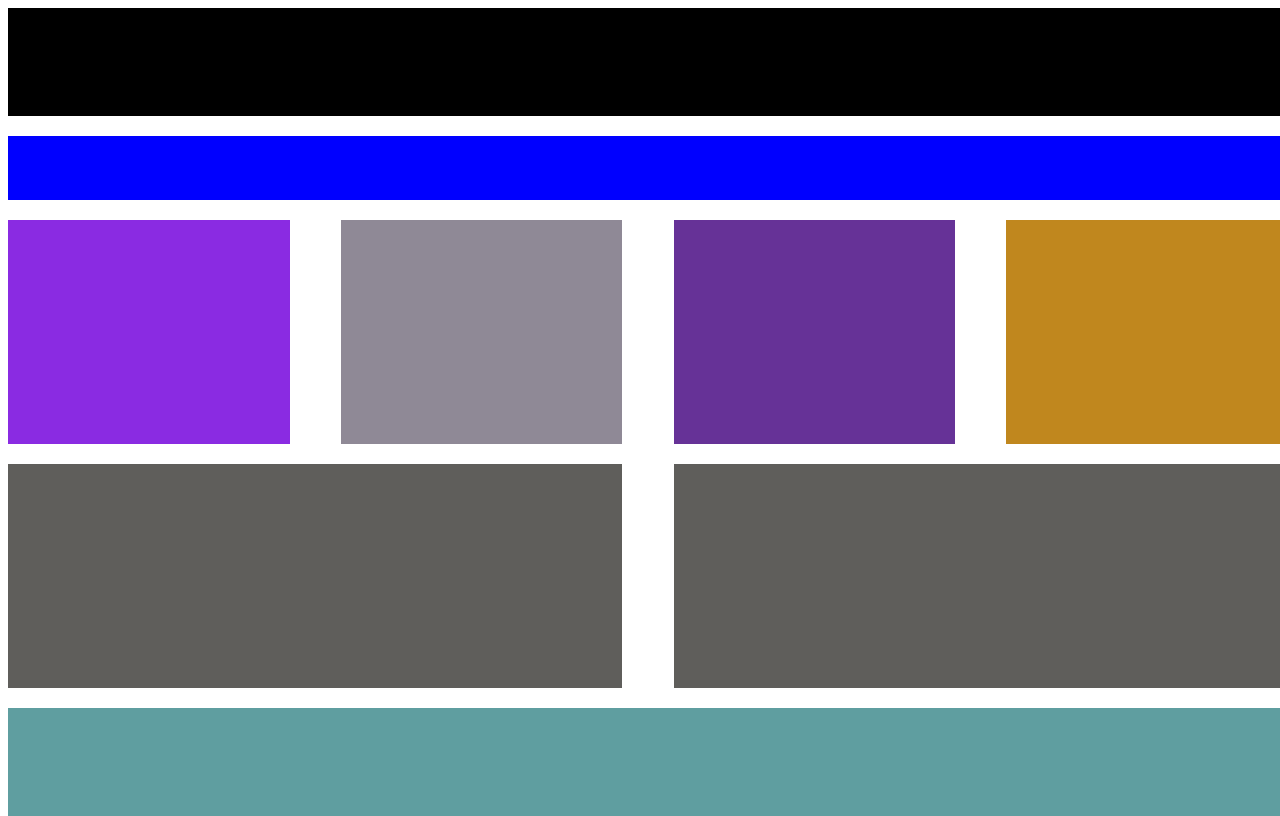
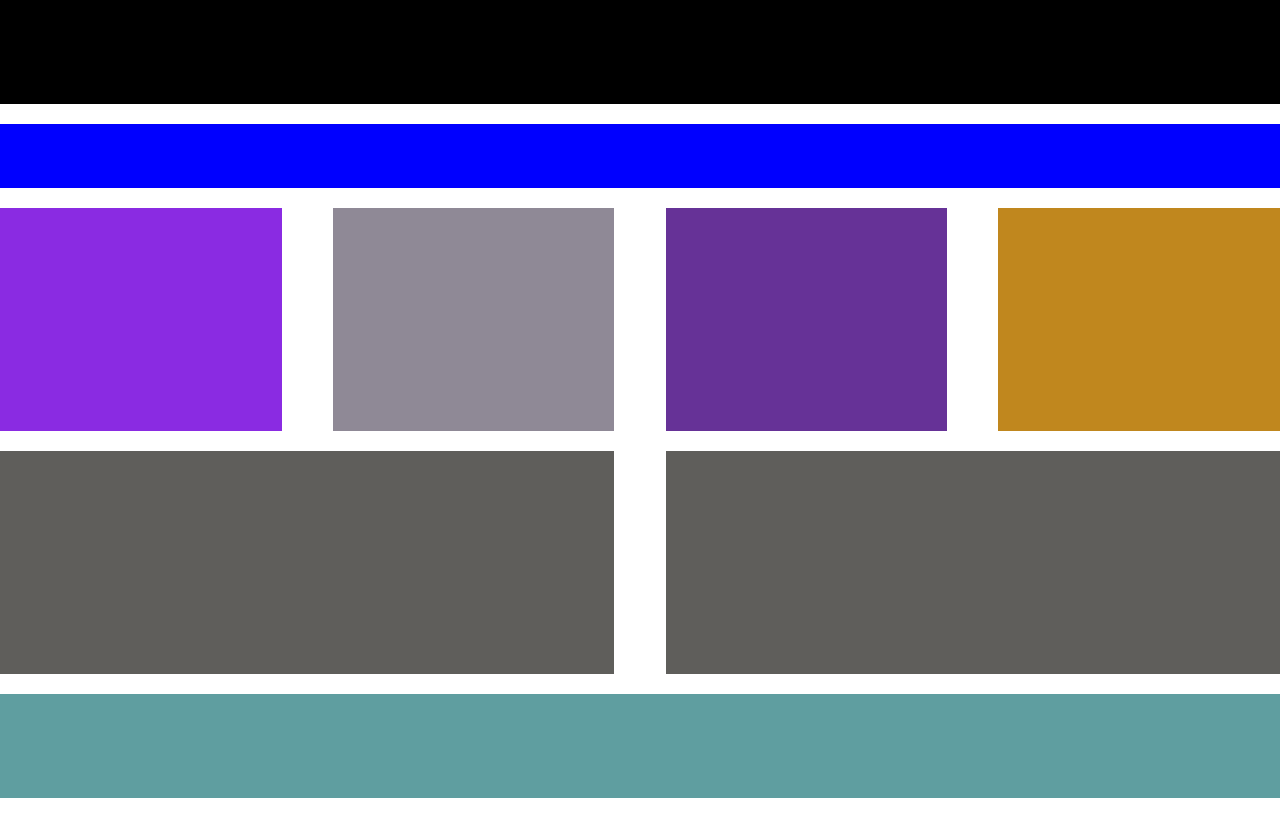
Before and after one commit to Ajbilou/Ajbilou.github.io, a plain HTML site: page TP 2/Ex2-Q1/q1.html in a window 1280 px wide. Drawn offline with Linux system fonts and the light colour scheme.

Commit message:
Update q1.css

```diff
--- a/TP 2/Ex2-Q1/q1.css
+++ b/TP 2/Ex2-Q1/q1.css
@@ -1,5 +1,8 @@
+body{
+    margin: 0px;
+}
 #header{
-    height: 13.5vh;
+    height: 13vh;
     display: inline-block;
     background-color: black;
     width: 100vw;
@@ -15,7 +18,7 @@
 }
 
 .row3{
-    height: 28vh;
+    height: 27.87vh;
     width: 22vw;
     display: inline-block;
     position: relative;
@@ -45,7 +48,7 @@
 }
 
 .row4{
-    height: 28vh;
+    height: 27.87vh;
     width: 48vw;
     display: inline-block;
 }
@@ -65,7 +68,7 @@
 
 #footer{
     background-color: cadetblue;
-    height: 13.5vh;
+    height: 13vh;
     width: 100vw;
     position: relative;
     top: 8vh;
```
